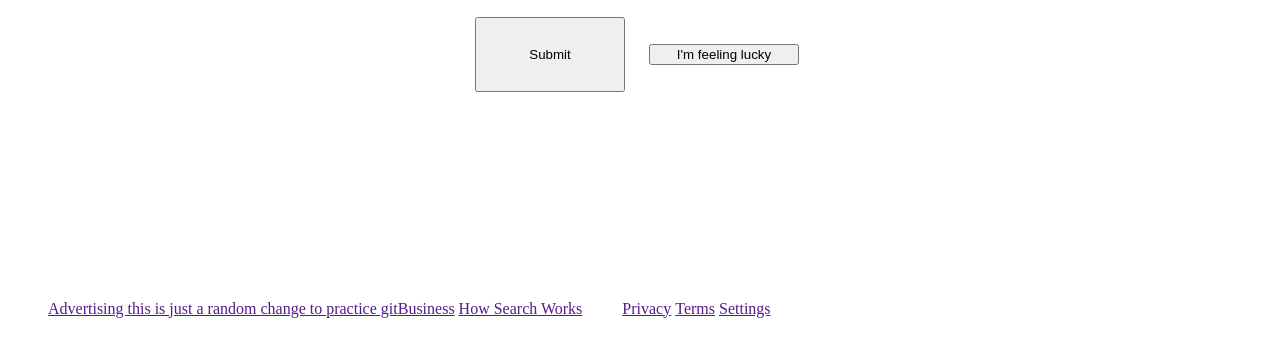
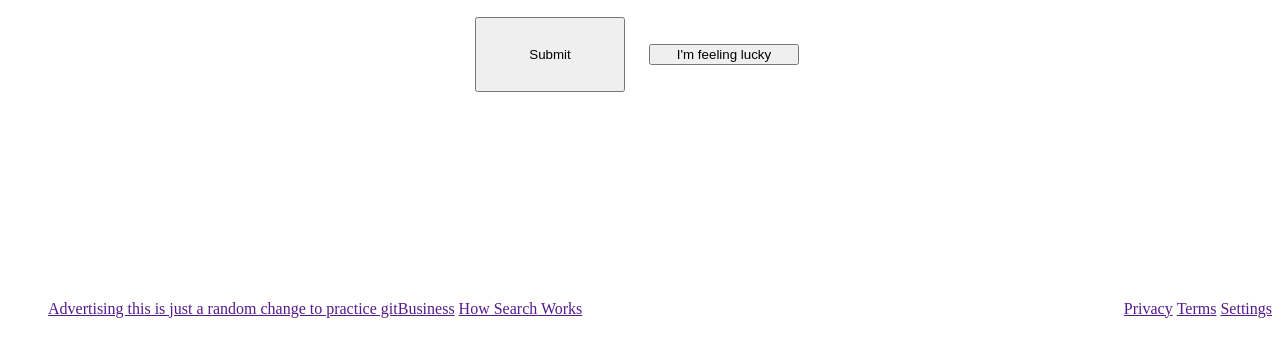
Before and after one commit to rypmaloney/googlehomepage, a plain HTML site: page index.html in a window 1280 px wide. Shown: the part 343-700 px from the top of the page. Drawn offline with Linux system fonts and the light colour scheme.

Commit message:
Changed footer right css to sit in bottom right.

```diff
--- a/style.css
+++ b/style.css
@@ -57,6 +57,12 @@ form .button2{
     height: 25px;
     border-radius: 25px;
     border-color: #8e8e8e;
-    border-width: 1px;
+    border-width: .5px;
     box-shadow: 4px gray;
 }
+
+.footright {
+    float: right;
+    margin-right:0;
+    padding-right: 0;
+}
```
